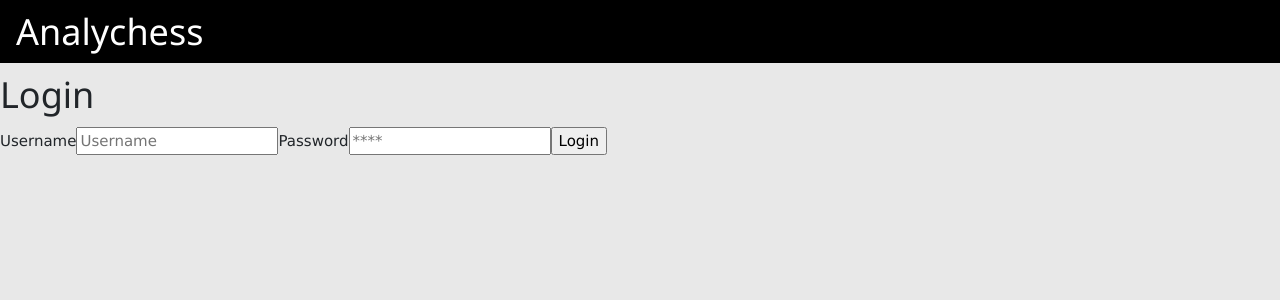
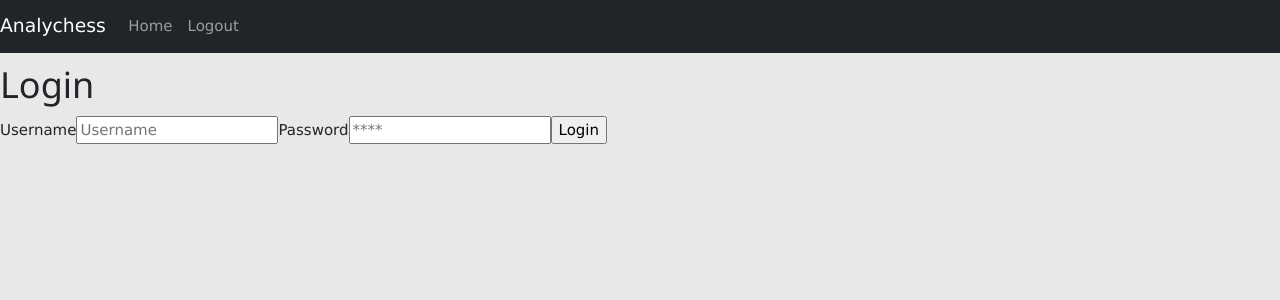
Before and after one commit to HE-Arc/AnalyChess, a Vue app in the folder analychess_front/: page /#/login in a window 1280 px wide. Shown: the top 300 px of the page. Built offline with nearby package versions, Linux system fonts and the light colour scheme.

Commit message:
Add link in nav bar

```diff
--- a/analychess_front/src/components/Header.vue
+++ b/analychess_front/src/components/Header.vue
@@ -1,7 +1,17 @@
 <template>
-<div class="w3-container w3-black">
-  <h1>Analychess</h1>
-</div>
+<nav class="navbar navbar-expand-lg navbar-dark bg-dark">
+  <a class="navbar-brand" href="#">Analychess</a>
+  <div class="collapse navbar-collapse" id="navbarNav">
+    <ul class="navbar-nav">
+      <li class="nav-item active">
+        <router-link to="/" class="nav-link">Home </router-link>
+      </li>
+      <li class="nav-item">
+        <router-link to="/logout" class="nav-link" >Logout</router-link>
+      </li>
+    </ul>
+  </div>
+</nav>
 </template>
 
 <script>
```
